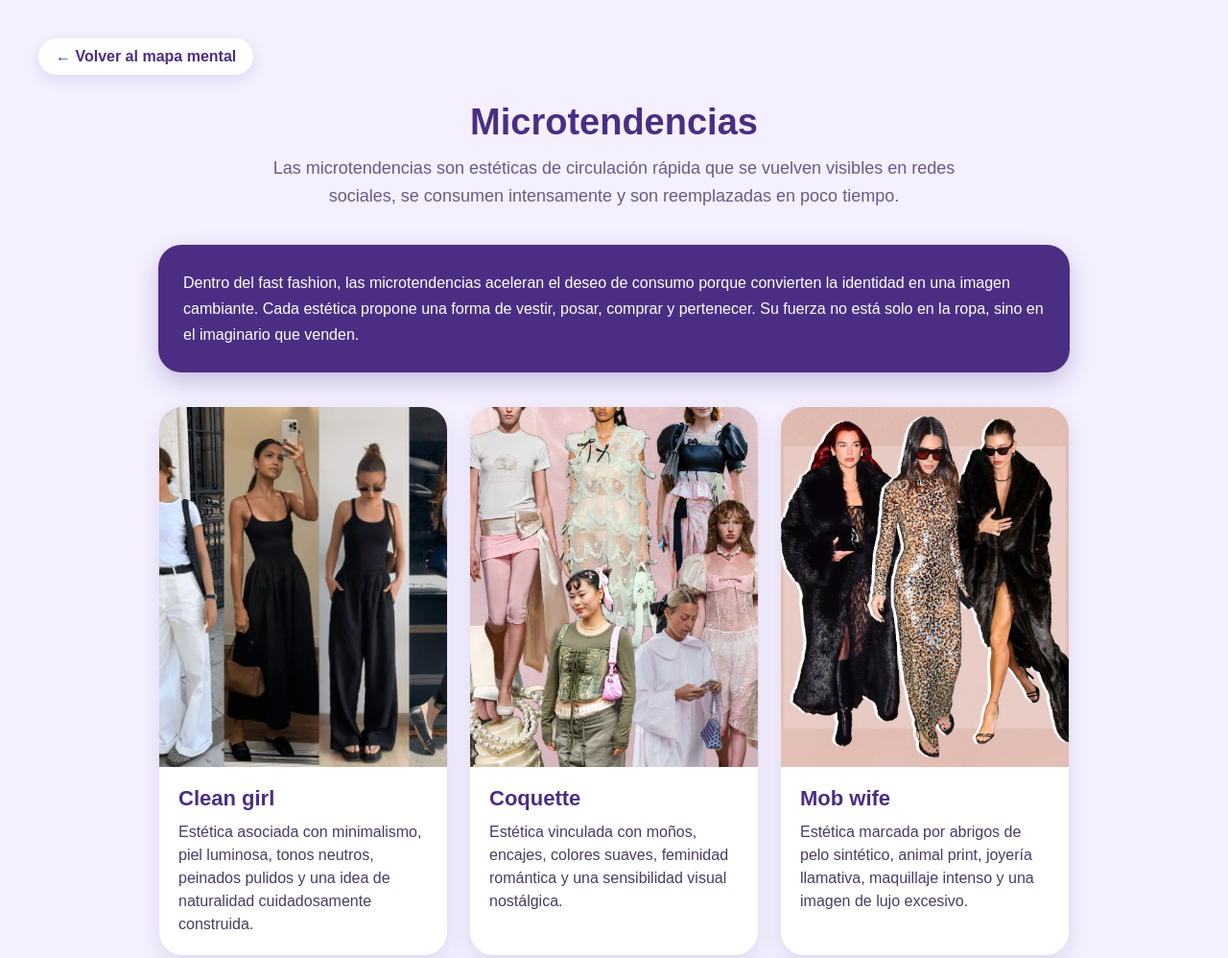
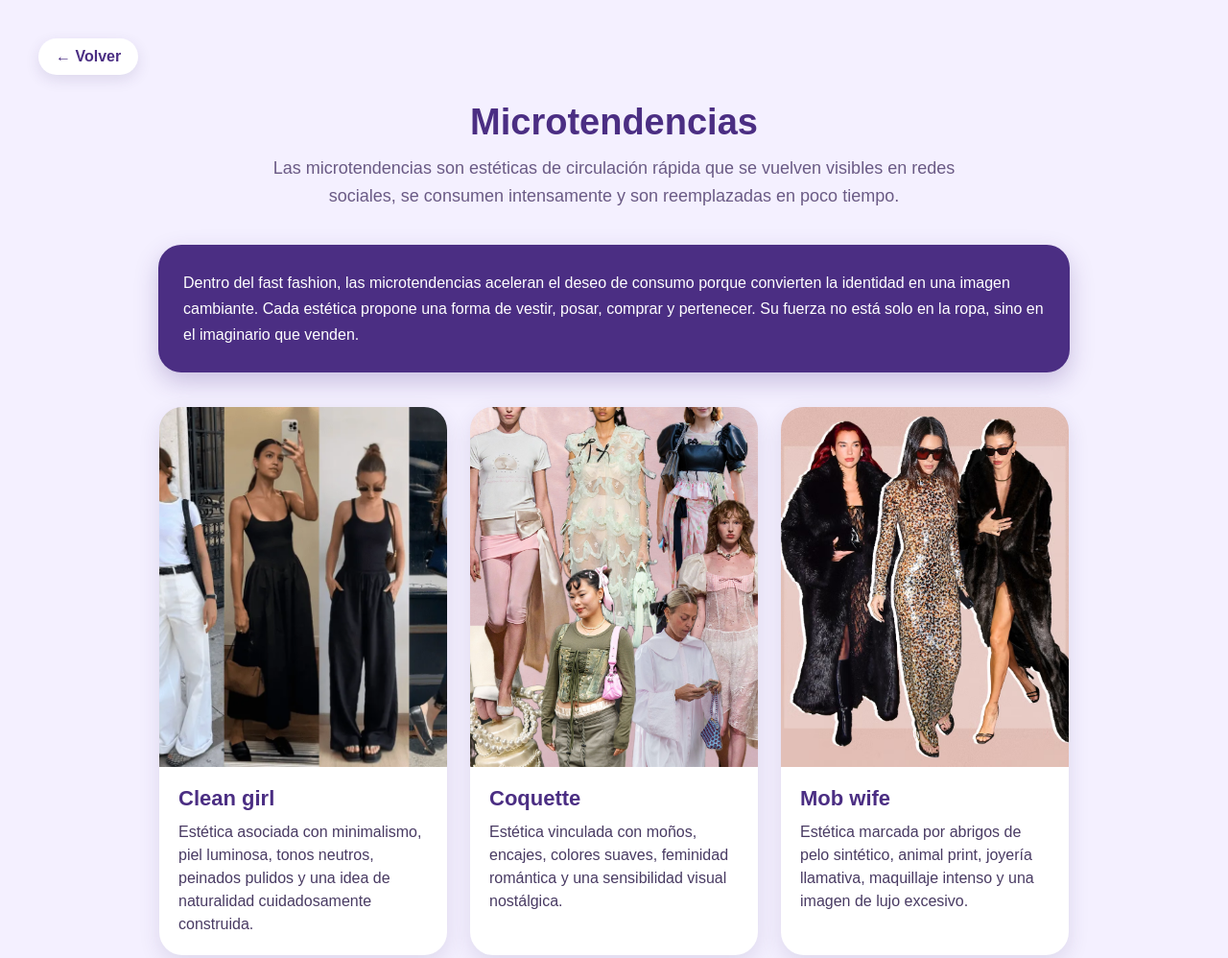
Before and after one commit to Chofs97/Sociologia_de_moda_Clase_5, a plain HTML site: page microtendencias.html in a window 1280 px wide. Shown: the top 998 px of the page at 96% size. Drawn offline with Linux system fonts and the light colour scheme.

Commit message:
Update microtendencias.html

```diff
--- a/microtendencias.html
+++ b/microtendencias.html
@@ -126,7 +126,7 @@
   </style>
 </head>
 <body>
-  <a class="back-link" href="index.html">← Volver al mapa mental</a>
+  <a class="back-link" href="index.html">← Volver</a>
 
   <header>
     <h1>Microtendencias</h1>
```
